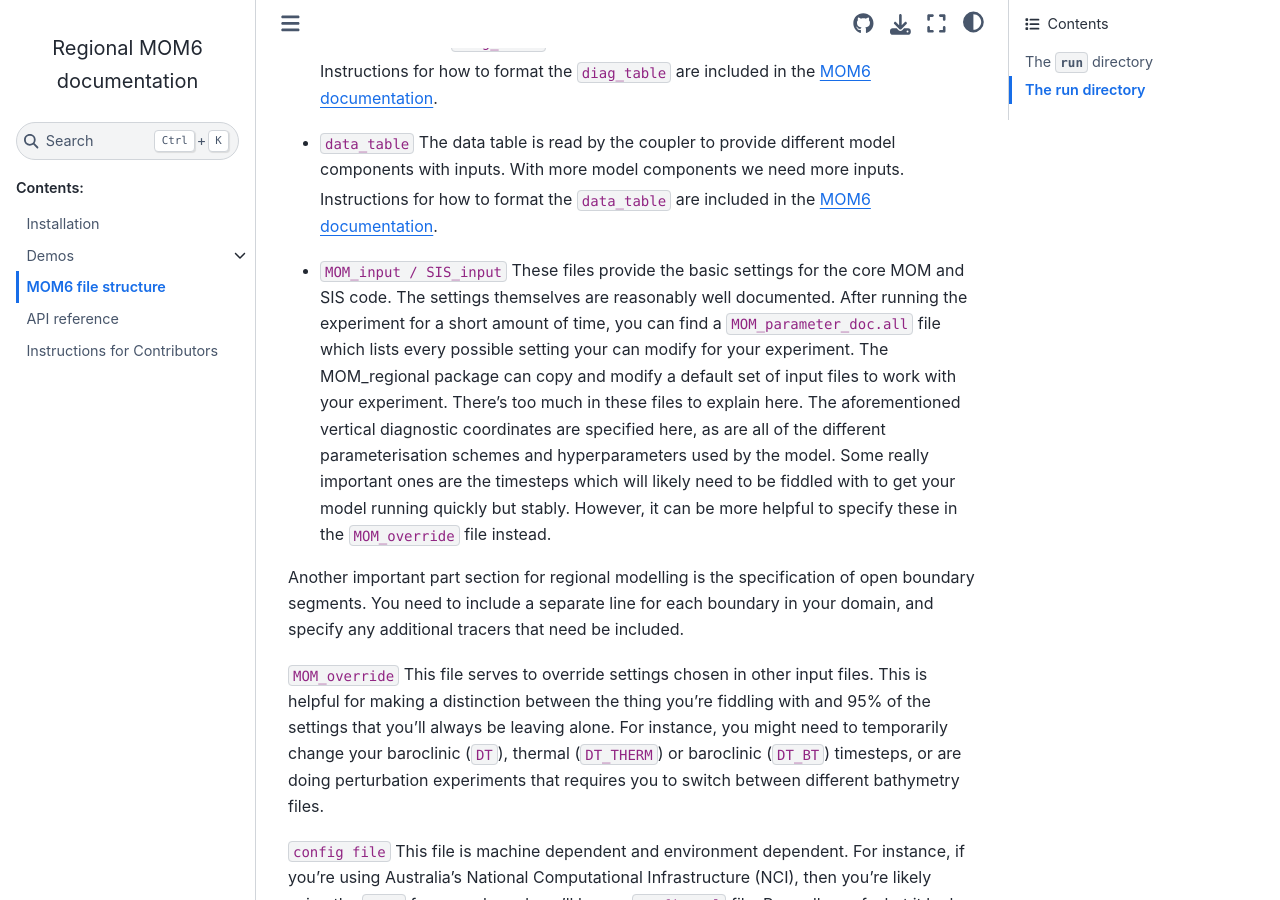
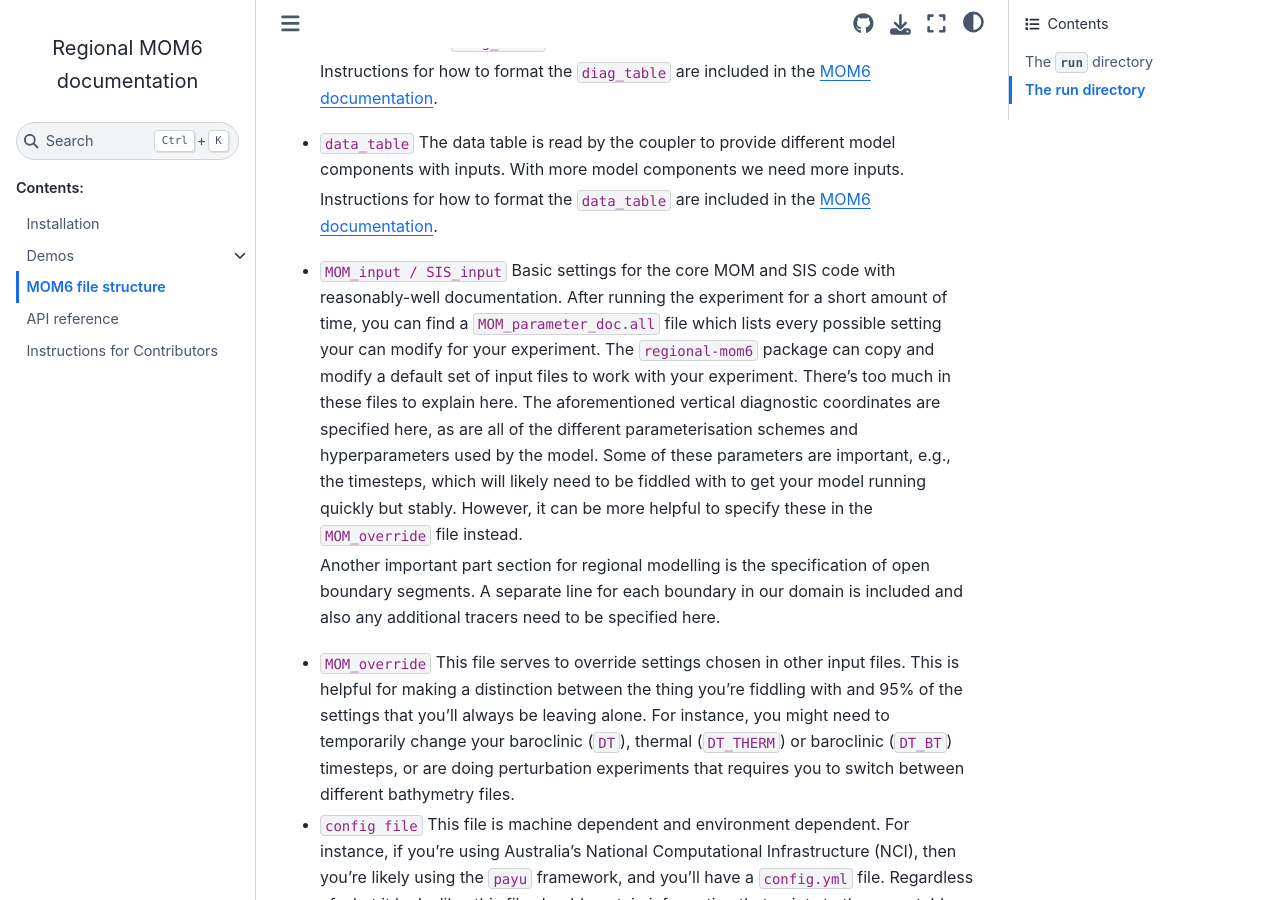
Before and after one commit to COSIMA/regional-mom6, a Sphinx documentation site: the page built from docs/file-structure.md, in a window 1280 px wide and 900 px high, scrolled down 834 px. Built offline with Sphinx 7.4.7 and the Sphinx Book theme 1.1.4, drawn with Linux system fonts in a browser that asks for light colours; pages that are not in the unit, such as notebooks, are missing from menus.

Commit message:
bit of cleanup and formatting

```diff
--- a/docs/file-structure.md
+++ b/docs/file-structure.md
@@ -34,37 +34,44 @@ These files are:
   Instructions for how to format the `data_table` are included in the [MOM6 documentation](https://mom6.readthedocs.io/en/dev-gfdl/forcing.html).
 
 * `MOM_input / SIS_input`
-  These files provide the basic settings for the core MOM and SIS code. The settings themselves are reasonably well documented. After running the experiment for a short amount of time, you can find a `MOM_parameter_doc.all` file which lists every possible setting your can modify for your experiment. The MOM_regional package can copy and modify a default set of input files to work with your experiment. There's too much in these files to explain here. The aforementioned vertical diagnostic coordinates are specified here, as are all of the different parameterisation schemes and hyperparameters used by the model. Some really important ones are the timesteps which will likely need to be fiddled with to get your model running quickly but stably. However, it can be more helpful to specify these in the `MOM_override` file instead.
+  Basic settings for the core MOM and SIS code with reasonably-well documentation.
+  After running the experiment for a short amount of time, you can find a `MOM_parameter_doc.all` file which lists every possible setting your can modify for your experiment.
+  The `regional-mom6` package can copy and modify a default set of input files to work with your experiment.
+  There's too much in these files to explain here.
+  The aforementioned vertical diagnostic coordinates are specified here, as are all of the different parameterisation schemes and hyperparameters used by the model.
+  Some of these parameters are important, e.g., the timesteps, which will likely need to be fiddled with to get your model running quickly but stably.
+  However, it can be more helpful to specify these in the `MOM_override` file instead.
 
-Another important part section for regional modelling is the specification of open boundary segments. You need to include a separate line for each boundary in your domain, and specify any additional tracers that need be included.
+  Another important part section for regional modelling is the specification of open boundary segments.
+  A separate line for each boundary in our domain is included and also any additional tracers need to be specified here.
 
-`MOM_override`
-This file serves to override settings chosen in other input files. This is helpful for making a distinction between the thing you're fiddling with and 95% of the settings that you'll always be leaving alone. For instance, you might need to temporarily change your baroclinic (`DT`), thermal (`DT_THERM`) or baroclinic (`DT_BT`) timesteps, or are doing perturbation experiments that requires you to switch between different bathymetry files.
+* `MOM_override`
+  This file serves to override settings chosen in other input files. This is helpful for making a distinction between the thing you're fiddling with and 95% of the settings that you'll always be leaving alone. For instance, you might need to temporarily change your baroclinic (`DT`), thermal (`DT_THERM`) or baroclinic (`DT_BT`) timesteps, or are doing perturbation experiments that requires you to switch between different bathymetry files.
 
-`config file`
-This file is machine dependent and environment dependent. For instance, if you're using Australia's National Computational Infrastructure (NCI), then you're likely using the `payu` framework, and you'll have a `config.yml` file. Regardless of what it looks like, this file should contain information that points to the executable, your input directory (aka the `mom_input_dir` you specified), the computational resources you'd like to request and other various settings.
+* `config file`
+  This file is machine dependent and environment dependent. For instance, if you're using Australia's National Computational Infrastructure (NCI), then you're likely using the `payu` framework, and you'll have a `config.yml` file. Regardless of what it looks like, this file should contain information that points to the executable, your input directory (aka the `mom_input_dir` you specified), the computational resources you'd like to request and other various settings.
 
-The package does come with a premade `config.yml` file for payu users which is automatically copied and modified when the appropriate flag is passed to the `setup_rundir` method. If you find this package useful and you use a different machine, I'd encourage you to provide an example config file for your institution! Then this could be copied into.
+  The package does come with a premade `config.yml` file for payu users which is automatically copied and modified when the appropriate flag is passed to the `setup_rundir` method. If you find this package useful and you use a different machine, I'd encourage you to provide an example config file for your institution! Then this could be copied into.
 
 
 ## The run directory
 This is the folder referred to by the `mom_input_dir` path. Here we have mostly NetCDF files that are read by MOM6 at runtime. These files can be big, so it's usually helpful to store them somewhere where disk space isn't an issue.
 
-`hgrid.nc`
-This is the horizontal grid that the model runs on. Known as the 'supergrid', it contains twice as many x and y points as you might expect. This is because *all* points on the Arakawa C grid are included. Since you're running a regional experiment, you'll be using the 'symmetric memory' configuration of the MOM6 executable. This means that the horizontal grids boundary must be entirely composed of cell edge points (like those used by velocities). So, if you have a model with 300 x cells, the `nx` dimension will be 601 wide.
+* `hgrid.nc`
+  This is the horizontal grid that the model runs on. Known as the 'supergrid', it contains twice as many x and y points as you might expect. This is because *all* points on the Arakawa C grid are included. Since you're running a regional experiment, you'll be using the 'symmetric memory' configuration of the MOM6 executable. This means that the horizontal grids boundary must be entirely composed of cell edge points (like those used by velocities). So, if you have a model with 300 x cells, the `nx` dimension will be 601 wide.
 
-The `nx` and `ny` points are where data is stored, whereas `nxp` and `nyp` here define the spaces between points used to compute area. The x and y variables in `hgrid` refer to the longitude and latitude. Importantly, x and y both depend on `nyx` and `nyp` meaning that the grid doesn't have to follow lines of constant latitude or longitude. If you make your own custom horizontal and vertical grids, you can simply set `read_existing_grid` to `True` when creating the experiment object.
+  The `nx` and `ny` points are where data is stored, whereas `nxp` and `nyp` here define the spaces between points used to compute area. The x and y variables in `hgrid` refer to the longitude and latitude. Importantly, x and y both depend on `nyx` and `nyp` meaning that the grid doesn't have to follow lines of constant latitude or longitude. If you make your own custom horizontal and vertical grids, you can simply set `read_existing_grid` to `True` when creating the experiment object.
 
-`vcoord.nc`
-This specifies the values of the vertical coordinate. By default this package sets up a `z*` vertical coordinate but others can be provided and the `MOM_input` file adjusted appropriately. If you want to customise the vertical coordinate, you can initialise an `experiment` object to begin with, then modify and re-save the `vcoord.nc`. You can provide more vertical coordinates (giving them a different name of course) for diagnostic purposes. These allow your diagnostics to be remapped and output on this coordinate at runtime.
+* `vcoord.nc`
+  This specifies the values of the vertical coordinate. By default this package sets up a `z*` vertical coordinate but others can be provided and the `MOM_input` file adjusted appropriately. If you want to customise the vertical coordinate, you can initialise an `experiment` object to begin with, then modify and re-save the `vcoord.nc`. You can provide more vertical coordinates (giving them a different name of course) for diagnostic purposes. These allow your diagnostics to be remapped and output on this coordinate at runtime.
 
-`bathymetry.nc`
-Fairly self explanatory, but can be the source of some difficulty. The package automatically attempts to remove "non advective cells". These are small enclosed lakes at the boundary that can cause numerical problems whereby water might flow in but have no way to flow out. Likewise, there can be issues with very shallow (only 1 or 2 layers) or very narrow (1 cell wide) channels. If your model runs for a while but then gets extreme sea surface height values, it could be caused by an unlucky combination of boundary and bathymetry.
+* `bathymetry.nc`
+  Fairly self explanatory, but can be the source of some difficulty. The package automatically attempts to remove "non advective cells". These are small enclosed lakes at the boundary that can cause numerical problems whereby water might flow in but have no way to flow out. Likewise, there can be issues with very shallow (only 1 or 2 layers) or very narrow (1 cell wide) channels. If your model runs for a while but then gets extreme sea surface height values, it could be caused by an unlucky combination of boundary and bathymetry.
 
-Another thing to note is that the bathymetry interpolation can be computationally intensive. If using a high resolution dataset like GEBCO and a large domain, you might not be able to execute the `.setup_bathymetry` method in a Jupyter notebook if such notebooks have restricted computational capacity. Instructions for running the interpolation via `mpirun` are printed on execution of the `.setup_bathymetry` method in case this is an issue.
+  Another thing to note is that the bathymetry interpolation can be computationally intensive. If using a high resolution dataset like GEBCO and a large domain, you might not be able to execute the `.setup_bathymetry` method in a Jupyter notebook if such notebooks have restricted computational capacity. Instructions for running the interpolation via `mpirun` are printed on execution of the `.setup_bathymetry` method in case this is an issue.
 
-`forcing/init_*.nc`
-These are the initial conditions bunched into velocities, tracers and the free surface height (`eta`).
+* `forcing/init_*.nc`
+  These are the initial conditions bunched into velocities, tracers and the free surface height (`eta`).
 
-`forcing/forcing_segment*`
-These are the boundary forcing segments, numbered the same way as in MOM_input. The dimensions and coordinates are fairly confusing, and getting them wrong can likewise cause some cryptic error messages! These boundaries don't have to follow lines of constant longitude and latitude, but it is much easier to set things up if they do. For an example of a curved boundary, see this [Northwest Atlantic experiment](https://github.com/jsimkins2/nwa25/tree/main).
+* `forcing/forcing_segment*`
+  These are the boundary forcing segments, numbered the same way as in MOM_input. The dimensions and coordinates are fairly confusing, and getting them wrong can likewise cause some cryptic error messages! These boundaries don't have to follow lines of constant longitude and latitude, but it is much easier to set things up if they do. For an example of a curved boundary, see this [Northwest Atlantic experiment](https://github.com/jsimkins2/nwa25/tree/main).
```
